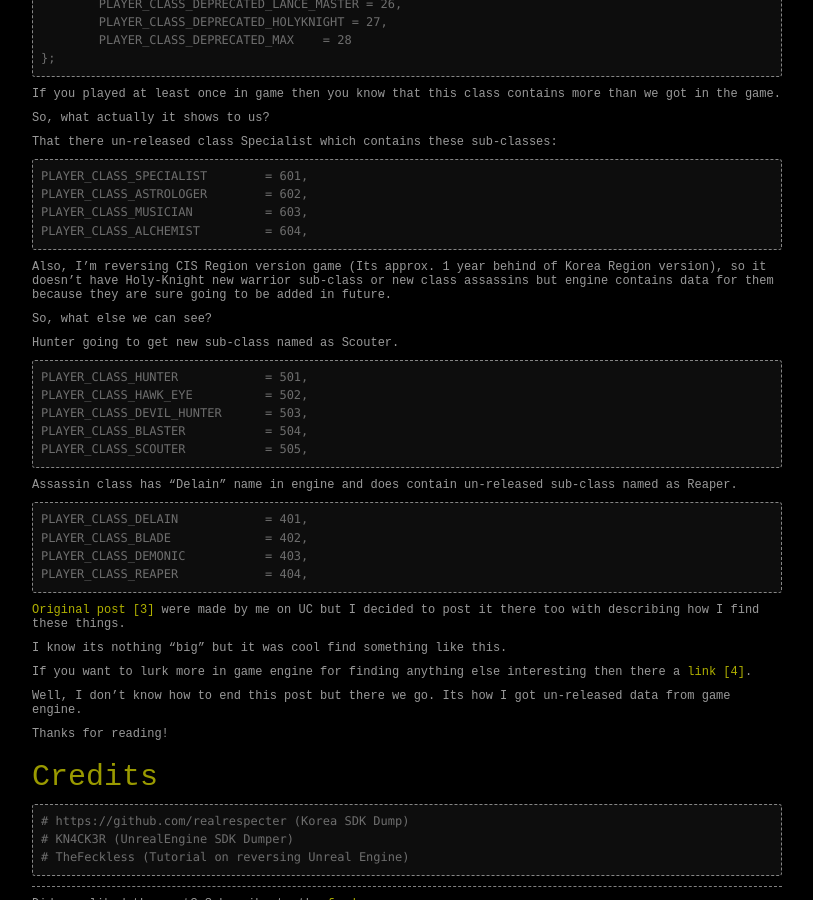
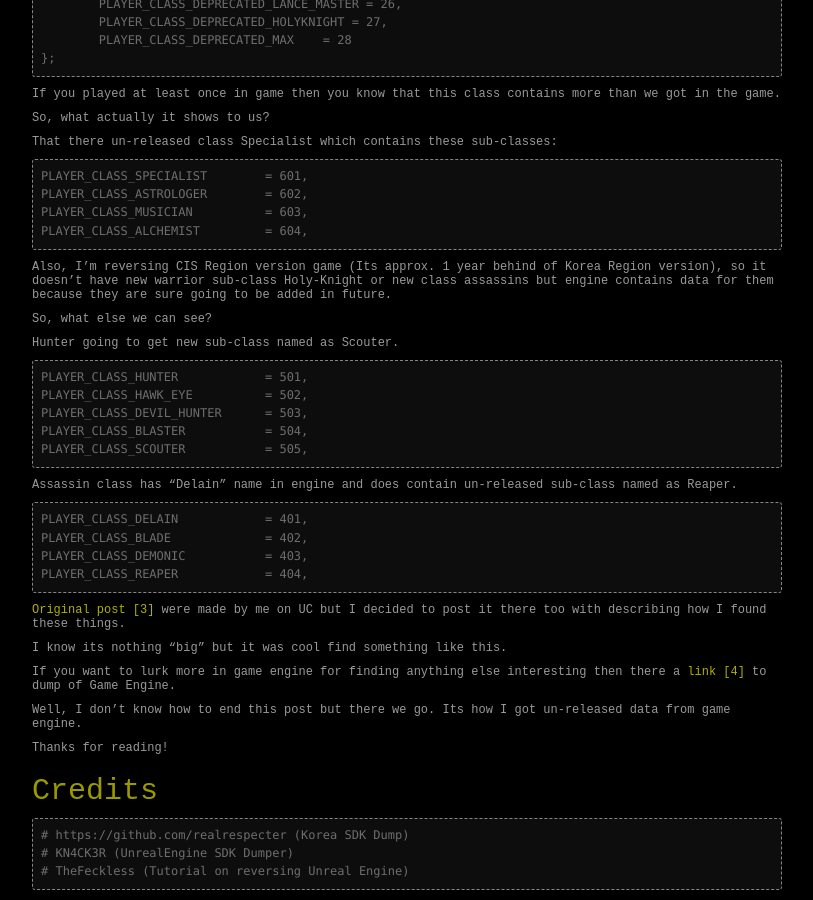
Before and after one commit to cpz/cpz.github.io, a Jekyll site: the page built from _posts/2020/2020-01-17-Lost-Ark-Unexpected-Data-Mining.md, in a window 1280 px wide and 900 px high, scrolled down 1915 px. Shown: the whole window, without its empty margins (233-1046 px from the left). Built offline with Jekyll 4.4.1, drawn with Linux system fonts in a browser that asks for light colours; comment, search, counter and statistics services are not loaded.

Commit message:
Update 2020-01-17-Lost-Ark-Unexpected-Data-Mining.md

```diff
--- a/_posts/2020/2020-01-17-Lost-Ark-Unexpected-Data-Mining.md
+++ b/_posts/2020/2020-01-17-Lost-Ark-Unexpected-Data-Mining.md
@@ -89,7 +89,7 @@ PLAYER_CLASS_MUSICIAN          = 603,
 PLAYER_CLASS_ALCHEMIST         = 604,
 ~~~
 
-Also, I'm reversing CIS Region version game (Its approx. 1 year behind of Korea Region version), so it doesn't have Holy-Knight new warrior sub-class or new class assassins but engine contains data for them because they are sure going to be added in future.
+Also, I'm reversing CIS Region version game (Its approx. 1 year behind of Korea Region version), so it doesn't have new warrior sub-class Holy-Knight or new class assassins but engine contains data for them because they are sure going to be added in future.
 
 So, what else we can see?
 
@@ -110,11 +110,11 @@ PLAYER_CLASS_DEMONIC           = 403,
 PLAYER_CLASS_REAPER            = 404,
 ~~~
 
-[Original post \[3\]][3] were made by me on UC but I decided to post it there too with describing how I find these things.
+[Original post \[3\]][3] were made by me on UC but I decided to post it there too with describing how I found these things.
 
 I know its nothing "big" but it was cool find something like this.
 
-If you want to lurk more in game engine for finding anything else interesting then there a [link \[4\]][4].
+If you want to lurk more in game engine for finding anything else interesting then there a [link \[4\]][4] to dump of Game Engine.
 
 Well, I don't know how to end this post but there we go. Its how I got un-released data from game engine.
 
```
